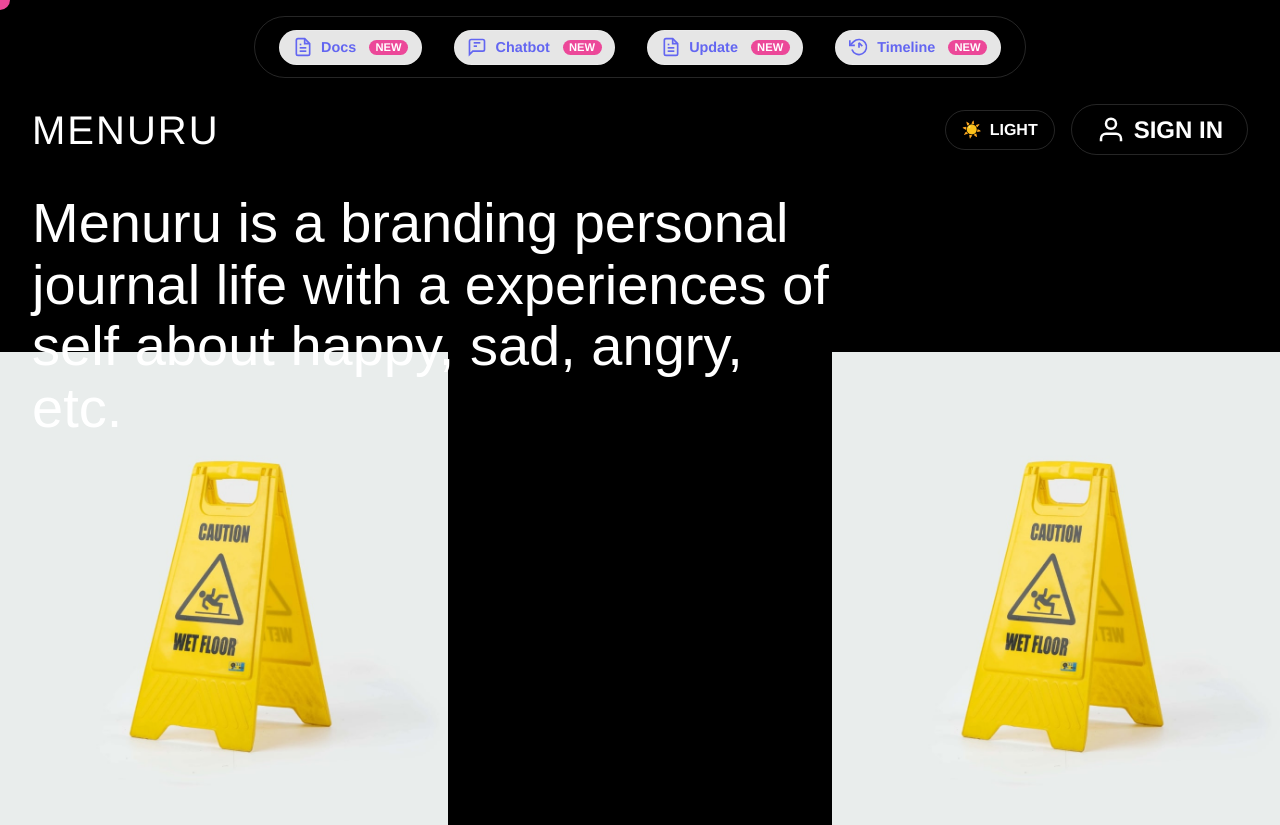
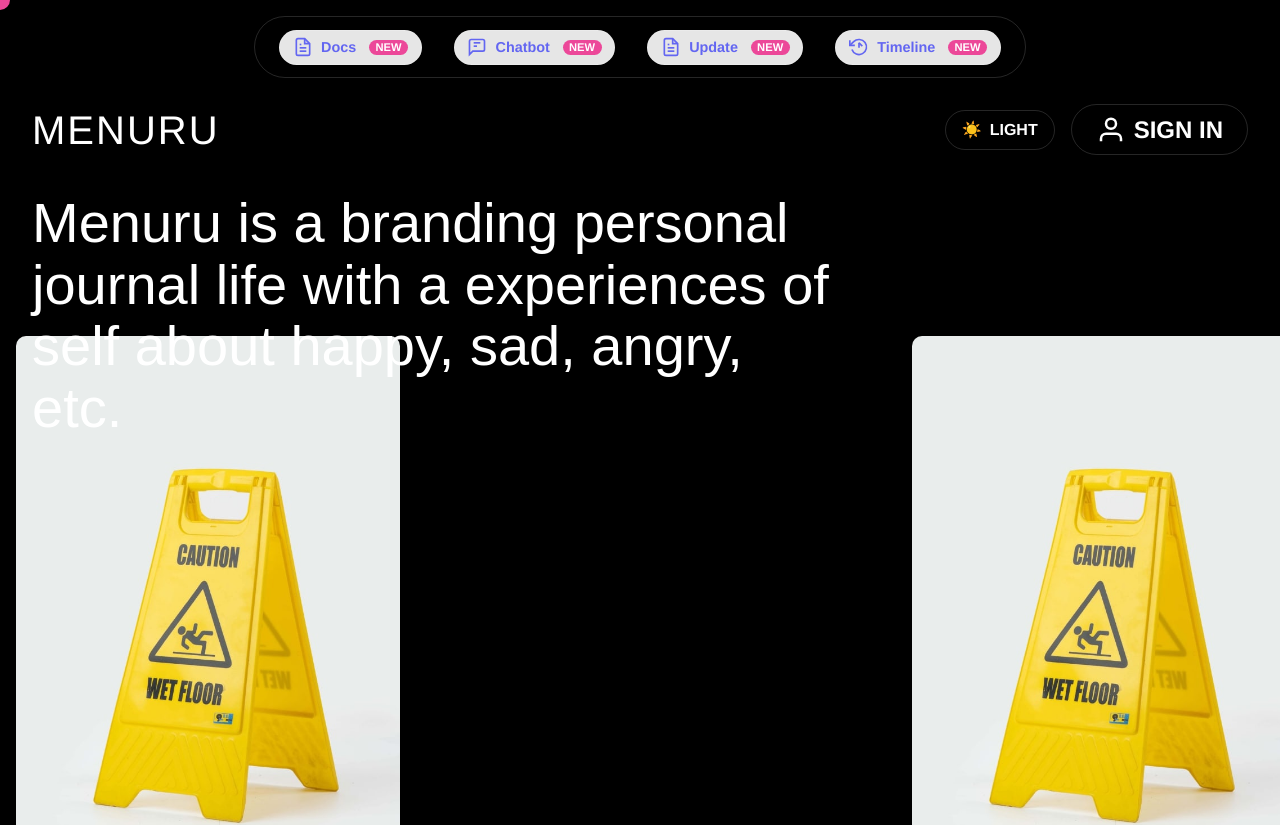
Before and after one commit to vinividivicilala/lolo, a Next.js app in the folder faq/: page / in a window 1280 px wide. Shown: the top 825 px of the page. Built offline with nearby package versions, Linux system fonts and the light colour scheme.

Commit message:
Update page.tsx

```diff
--- a/faq/app/page.tsx
+++ b/faq/app/page.tsx
@@ -687,32 +687,31 @@ export default function HomePage(): React.JSX.Element {
         </p>
       </motion.div>
 
-
-
-
-  {/* Dua Foto Sisi Kiri dan Kanan - Portrait */}
+      {/* Dua Foto Sisi Kiri dan Kanan - Portrait Full Height */}
       <div style={{
-        position: 'absolute',
-        top: isMobile ? '18rem' : '22rem',
+        position: 'fixed',
+        top: 0,
         left: 0,
         width: '100%',
-        height: isMobile ? '300px' : '500px',
+        height: '100vh',
         display: 'flex',
         justifyContent: 'space-between',
         alignItems: 'center',
-        zIndex: 15,
-        pointerEvents: 'none'
+        zIndex: 5,
+        pointerEvents: 'none',
+        padding: isMobile ? '8rem 0.5rem 0' : '12rem 1rem 0'
       }}>
         {/* Foto Kiri */}
         <motion.div
-          initial={{ opacity: 0, x: -50 }}
+          initial={{ opacity: 0, x: -100 }}
           animate={{ opacity: 1, x: 0 }}
-          transition={{ duration: 0.8, delay: 0.3 }}
+          transition={{ duration: 1, delay: 0.8 }}
           style={{
-            width: isMobile ? '40%' : '35%',
-            height: '100%',
+            width: isMobile ? '40vw' : '30vw',
+            height: 'calc(100vh - 12rem)',
             overflow: 'hidden',
-            position: 'relative'
+            position: 'relative',
+            marginTop: isMobile ? '4rem' : '6rem'
           }}
         >
           <img
@@ -722,21 +721,23 @@ export default function HomePage(): React.JSX.Element {
               width: '100%',
               height: '100%',
               objectFit: 'cover',
-              objectPosition: 'center'
+              objectPosition: 'center',
+              borderRadius: '10px'
             }}
           />
         </motion.div>
 
         {/* Foto Kanan */}
         <motion.div
-          initial={{ opacity: 0, x: 50 }}
+          initial={{ opacity: 0, x: 100 }}
           animate={{ opacity: 1, x: 0 }}
-          transition={{ duration: 0.8, delay: 0.5 }}
+          transition={{ duration: 1, delay: 1 }}
           style={{
-            width: isMobile ? '40%' : '35%',
-            height: '100%',
+            width: isMobile ? '40vw' : '30vw',
+            height: 'calc(100vh - 12rem)',
             overflow: 'hidden',
-            position: 'relative'
+            position: 'relative',
+            marginTop: isMobile ? '4rem' : '6rem'
           }}
         >
           <img
@@ -746,21 +747,12 @@ export default function HomePage(): React.JSX.Element {
               width: '100%',
               height: '100%',
               objectFit: 'cover',
-              objectPosition: 'center'
+              objectPosition: 'center',
+              borderRadius: '10px'
             }}
           />
         </motion.div>
       </div>
-
-
-
-
-
-
-
-
-
-
 
       {/* Content tambahan untuk membuat halaman lebih panjang */}
       <div style={{
```
